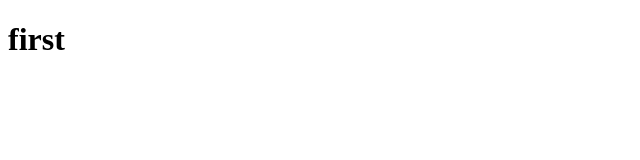
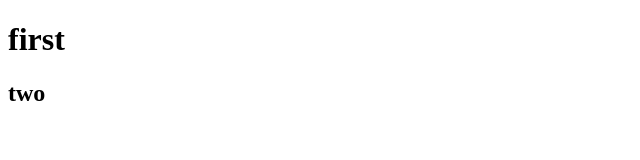
Before and after one commit to truongmanhhung58/Demo1, a plain HTML site: page index.html in a window 1280 px wide. Shown: the full height of the page, 0-640 px from the left. Drawn offline with Linux system fonts and the light colour scheme.

Commit message:
add code feature3

```diff
--- a/index.html
+++ b/index.html
@@ -7,5 +7,6 @@
 </head>
 <body>
     <h1>first</h1>
+    <h2>two</h2>
 </body>
 </html>
```
